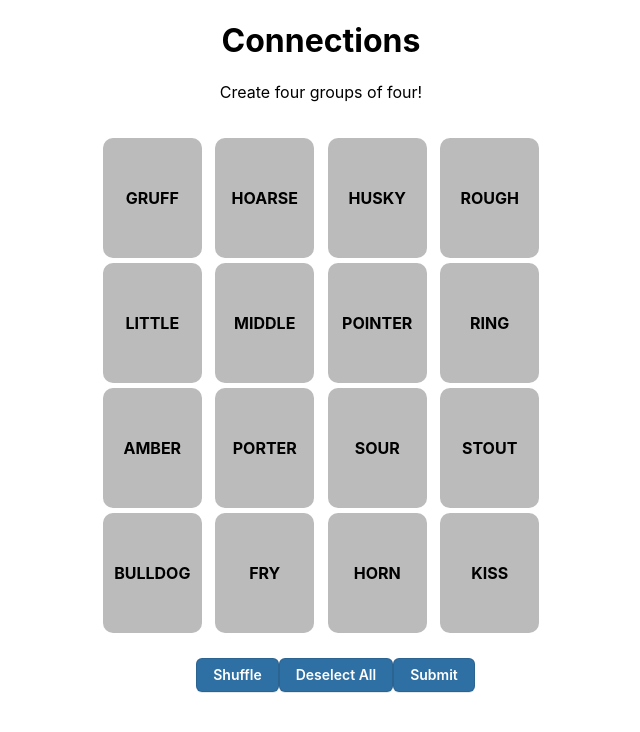
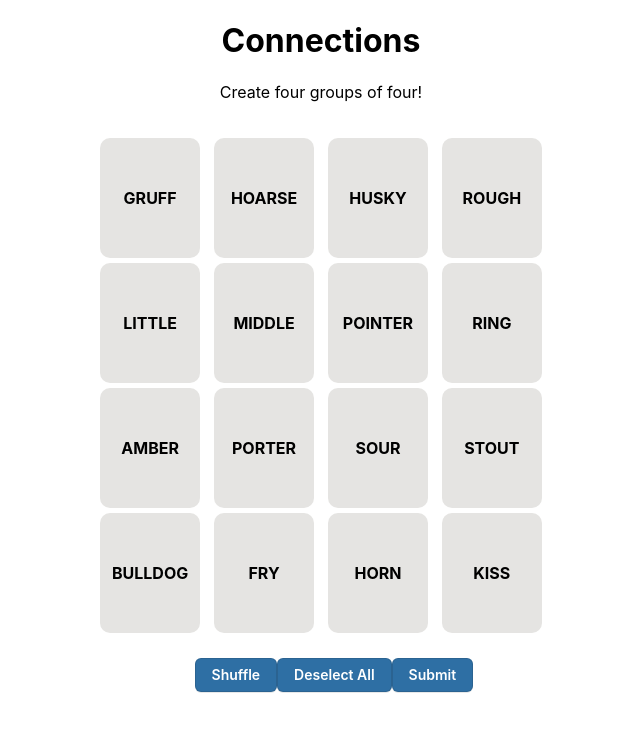
Before and after one commit to GriffinMichalak/nyt-connections, an Angular app: page / in a window 1280 px wide. Shown: the top 732 px of the page, without its empty margins (319-959 px from the left). Built offline with nearby package versions, Linux system fonts and the light colour scheme.

Commit message:
ability to select cards

```diff
--- a/src/app/app.component.html
+++ b/src/app/app.component.html
@@ -1,11 +1,5 @@
 <!-- https://nyt-connections-nine.vercel.app/ -->
-<!DOCTYPE html>
-<html lang="en">
-<head>
-  <meta charset="UTF-8">
-  <meta name="viewport" content="width=device-width, initial-scale=1.0">
-</head>
-<body>
+ <div class="main">
    <!-- Heading -->
    <div class="heading">
      <h1>Connections</h1>
@@ -17,7 +11,12 @@
    @for (i of [0,1,2,3]; track i) {
      <div class="row">
      @for (j of [0,1,2,3]; track j) {
-        <div class="card">{{cards[i * 4 + j].title}}</div>
+         <div
+         (click)="selectCard(cards[i * 4 + j])"
+         [ngClass]="{'card': true, 'selected': cards[i * 4 + j].selected}"
+         [style.background-color]="cards[i * 4 + j].selected ? '#555555' : '#e5e4e2'"
+         [style.color]="cards[i * 4 + j].selected ? '#ffffff' : 'black'">
+         {{cards[i * 4 + j].title}}</div>
        }
      </div>
    }
@@ -29,7 +28,4 @@
      <button class="button-3" role="button">Deselect All</button>
      <button class="button-3" role="button">Submit</button>
    </div>
-
-
-</body>
-</html>
+ </div>
--- a/src/app/app.component.scss
+++ b/src/app/app.component.scss
@@ -1,4 +1,4 @@
-body {
+.main {
     font-family: "Inter Tight", -apple-system, BlinkMacSystemFont, "Segoe UI", Roboto,
     Helvetica, Arial, sans-serif, "Apple Color Emoji", "Segoe UI Emoji",
     "Segoe UI Symbol";
@@ -35,7 +35,7 @@ body {
     font-weight: bold;
 }
 .card:hover {
-    // transform: scale(1.01);
+    transform: scale(1.01);
     cursor: pointer;
 }
 
@@ -44,8 +44,9 @@ body {
 }
 
 .selected {
-    background-color: #aaa;
-}
+    border-color: #000;
+    box-shadow: 0 0 10px rgba(0, 0, 0, 0.2);
+  }
 
 /* CSS */
 .button-3 {
--- a/src/app/app.component.ts
+++ b/src/app/app.component.ts
@@ -1,11 +1,12 @@
 import { Component } from '@angular/core';
 import { RouterOutlet } from '@angular/router';
 import { Card } from '../models/card';
+import { CommonModule } from '@angular/common';
 
 @Component({
   selector: 'app-root',
   standalone: true,
-  imports: [RouterOutlet],
+  imports: [RouterOutlet, CommonModule],
   templateUrl: './app.component.html',
   styleUrl: './app.component.scss'
 })
@@ -36,5 +37,10 @@ export class AppComponent {
     new Card('KISS', 'FRENCH ___', '#ba81c5', false, false)
   ];
 
+  selectCard(card: Card): void {
+    card.selected = !card.selected;
+    console.log(card);
+  }
+
   title = 'nyt-connections';
 }
```
Lines whose indentation alone changed are shown as unchanged.
